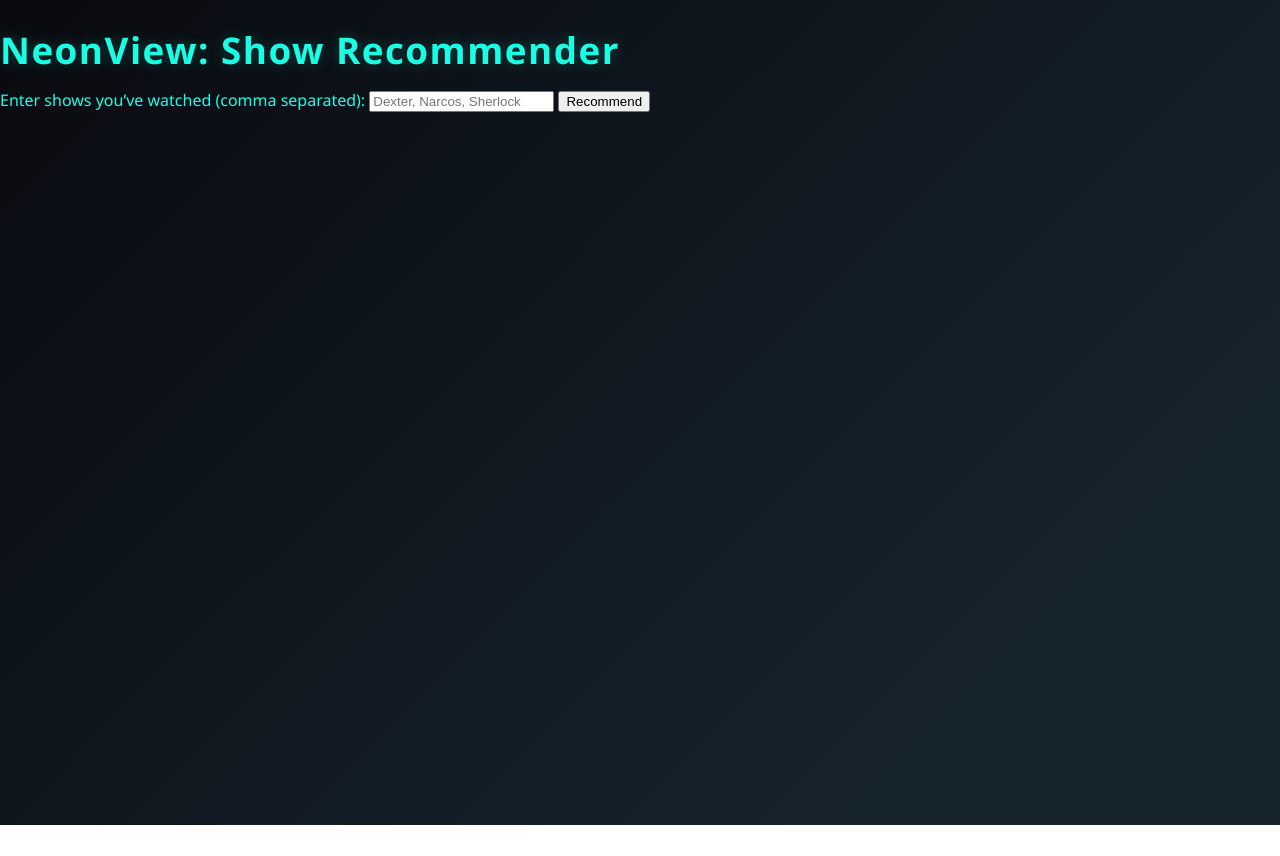
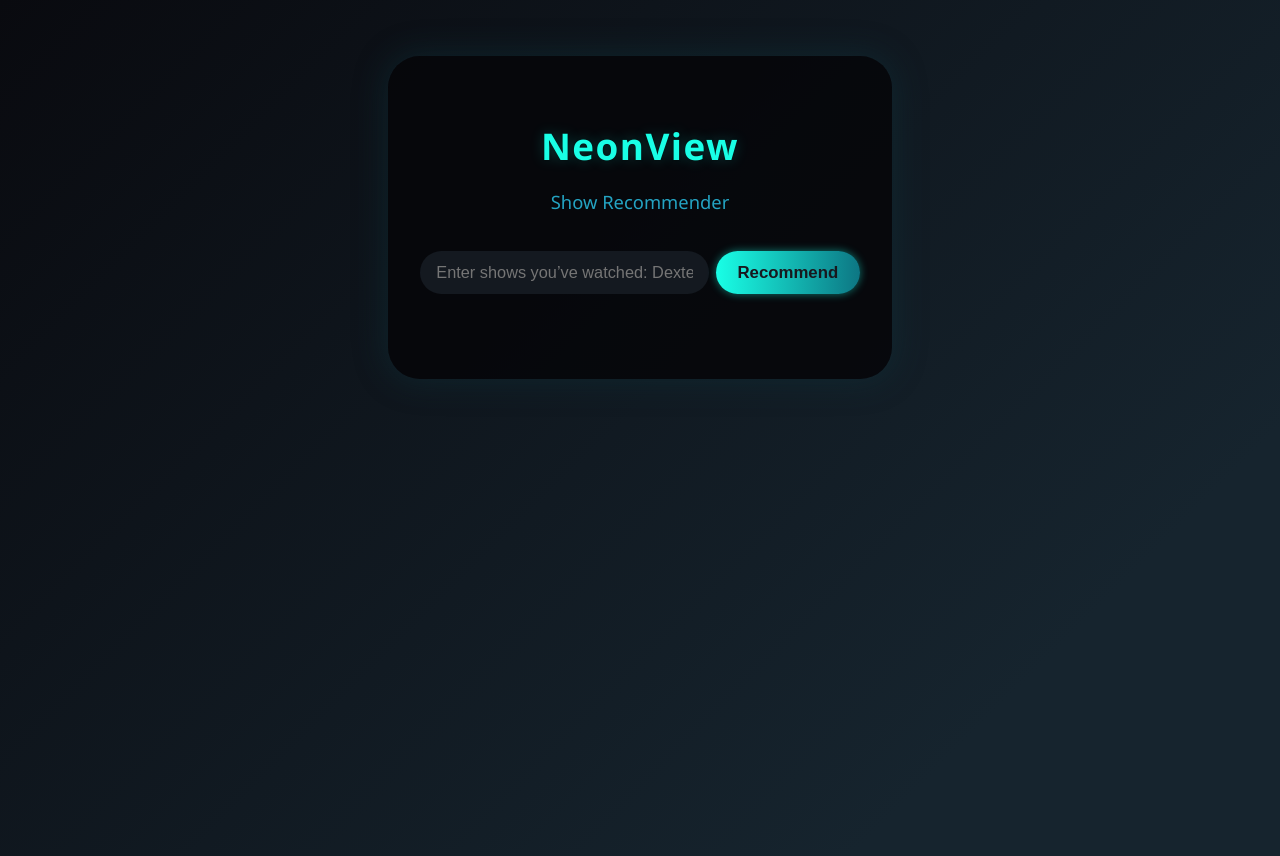
Before and after one commit to NotNxel/NeonView, a plain HTML site: page index.html in a window 1280 px wide. Before the commit the page ends 825 px from the top, so only its background shows below. Drawn offline with Linux system fonts and the light colour scheme.

Commit message:
Update title and restructure HTML layout

```diff
--- a/index.html
+++ b/index.html
@@ -2,17 +2,23 @@
 <html lang="en">
 <head>
     <meta charset="UTF-8">
-    <title>NeonView Recommendations</title>
+    <title>NeonView: Show Recommender</title>
     <link rel="stylesheet" href="style.css">
 </head>
 <body>
-    <h1>NeonView: Show Recommender</h1>
-    <div>
-        <label for="watched">Enter shows you’ve watched (comma separated):</label>
-        <input type="text" id="watched" placeholder="Dexter, Narcos, Sherlock">
-        <button onclick="getRecommendations()">Recommend</button>
+    <div class="container">
+        <h1>NeonView</h1>
+        <p class="subtitle">Show Recommender</p>
+        <div class="input-group">
+            <input
+                type="text"
+                id="watched"
+                class="curved-input"
+                placeholder="Enter shows you’ve watched: Dexter, Narcos, Sherlock">
+            <button class="recommend-btn" onclick="getRecommendations()">Recommend</button>
+        </div>
+        <div id="results"></div>
     </div>
-    <div id="results"></div>
     <script src="script.js"></script>
 </body>
 </html>
```
